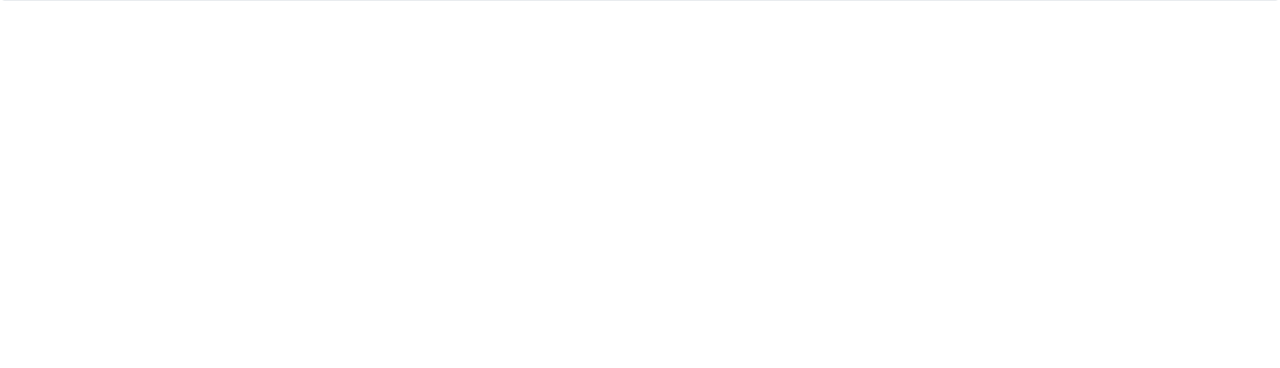
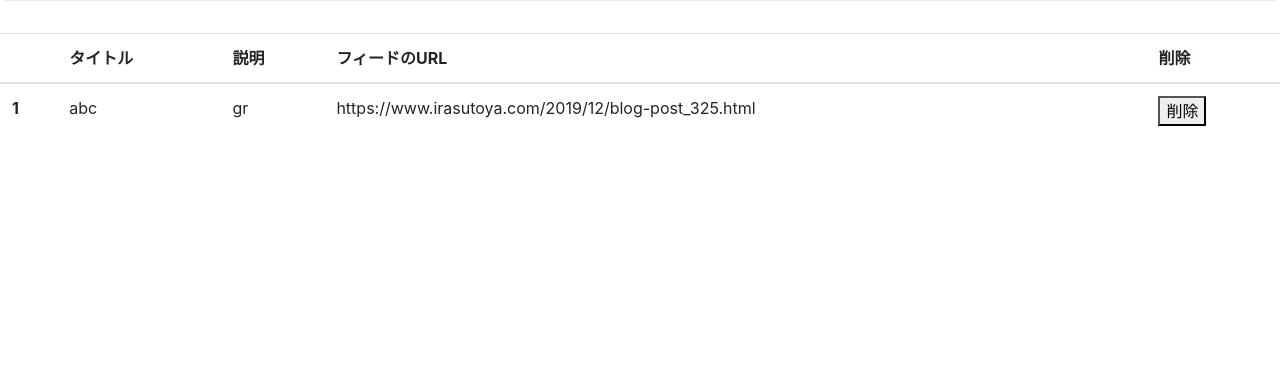
Before and after one commit to mikan3030/django_practice, a Django app: page / in a window 1280 px wide. Shown: the part 432-800 px from the top of the page. Run offline with Django 3.2, Linux system fonts and the light colour scheme; data comes from the database, SQL or seed files in the repository; both versions use the stored data as it was after the commit; some libraries are stand-ins or nearby versions.

Commit message:
create delete function

```diff
--- /dev/null
+++ b/django_practice/django_practice/admin.py
@@ -0,0 +1,5 @@
+from django.contrib import admin
+from .models import Page,Feed
+
+admin.site.register(Page)
+admin.site.register(Feed)
--- /dev/null
+++ b/django_practice/django_practice/forms.py
@@ -0,0 +1,6 @@
+from django.forms import Form,CharField,URLField
+
+class FeedForm(Form):
+    title=CharField(max_length=256)
+    description = CharField(max_length=1024)
+    href = URLField(max_length=2084)
--- a/django_practice/django_practice/urls.py
+++ b/django_practice/django_practice/urls.py
@@ -25,5 +25,9 @@ urlpatterns = [
     path("form",views.form),
     path("upload",views.upload),
     path("login",views.login),
+    path("post",views.post),
+    path("search",views.search),
+    path("delete",views.delete),
+    path("change_title",views.change_title),
     path("admin/",admin.site.urls)
 ]
--- a/django_practice/django_practice/views.py
+++ b/django_practice/django_practice/views.py
@@ -1,9 +1,14 @@
 from django.http import HttpResponse,HttpResponseRedirect
-from django.shortcuts import render
+from django.shortcuts import render,redirect
+from .models import Page
+from .models import Feed
+from .forms import FeedForm
 
 def index(request):
+    feeds = Feed.objects.all()
     return render(request,"index.html",
-    {"title":"Hllo World","l":["ok","kusa","nashi"]})
+    {"title":"Hllo World","l":["ok","kusa","nashi"]
+    ,"feeds":feeds})
 
 def hoge(request):
     if request.method == "POST":
@@ -43,4 +48,45 @@ def upload(request):
         return render(request,"form.html")
 
 def form(request):
-    return render(request,"form.html")
+    form = FeedForm()
+    return render(request,"form.html"
+    ,{"form":form})
+
+def post(request):
+    if request.method != "POST":
+        return redirect(to="/form")
+    form = FeedForm(request.POST)
+    if (form.is_valid()):
+        feed = Feed.objects.create(
+            title = request.POST["title"],
+            href = request.POST["href"],
+            description = request.POST["description"]
+        )
+        feed.save()
+        return redirect(to="/")
+    else:
+        return redirect(to="/form")
+
+def search(request):
+    try:
+        feed = Feed.objects.get(title=request.GET["q"])
+        return render(request,"result.html",
+        {"feeds":[feed]})
+    except:
+        return render(request,"result.html",
+        {"feeds":[]})
+
+def change_title(request):
+    feed = Feed.objects.get(id=request.POST["id"])
+    # feed.title = request.POST["title"]
+    feed.title = kusa
+    feed.save()
+    return render(request,"result.html",
+    {"feed":[feed]})
+
+def delete(request):
+    if (request.method == "POST"
+    and request.POST["id"]):
+        feed = Feed.objects.get(id=request.POST["id"])
+        feed.delete()
+        return redirect(to="/")
--- a/django_practice/templates/form.html
+++ b/django_practice/templates/form.html
@@ -12,5 +12,11 @@
         <input  name="image" type="file">
         <input value="送信" type="submit">
         </form>
+
+        <form action="/post" method="POST">
+            {%csrf_token%}
+            {{form}}
+            <button type="submit">送信</button>
+        </form>
     </body>
 </html>
--- a/django_practice/templates/index.html
+++ b/django_practice/templates/index.html
@@ -45,6 +45,35 @@
         class="img-thumbnail" width="200" height="200">
     </div>
     </div>
+
+    <table class="table">
+      <thead>
+        <tr>
+          <th scope="col"></th>
+          <th scope="col">タイトル</th>
+          <th scope="col">説明</th>
+          <th scope="col">フィードのURL</th>
+          <th scope="col">削除</th>
+        </tr>
+      </thead>
+      <tbody>
+        {% for feed in feeds %}
+        <tr>
+          <th scope="row">{{forloop.counter}}</th>
+          <td>{{feed.title}}</td>
+          <td>{{feed.description}}</td>
+          <td>{{feed.href}}</td>
+          <td>
+            <form action="/delete" method="POST">
+              {%csrf_token%}
+              <input name="id" type="hidden" value="{{feed.id}}">
+              <button type="submit">削除</button>
+            </form>
+          </td>
+        </tr>
+        {% endfor %}
+      </tbody>
+    </table>
     <!-- Optional JavaScript -->
     <!-- jQuery first, then Popper.js, then Bootstrap JS -->
     <script src="https://code.jquery.com/jquery-3.4.1.slim.min.js" integrity="sha384-J6qa4849blE2+poT4WnyKhv5vZF5SrPo0iEjwBvKU7imGFAV0wwj1yYfoRSJoZ+n" crossorigin="anonymous"></script>
```
Also changed, not shown: django_practice/templates/result.html (+21 -2 lines), django_practice/db.sqlite3.
